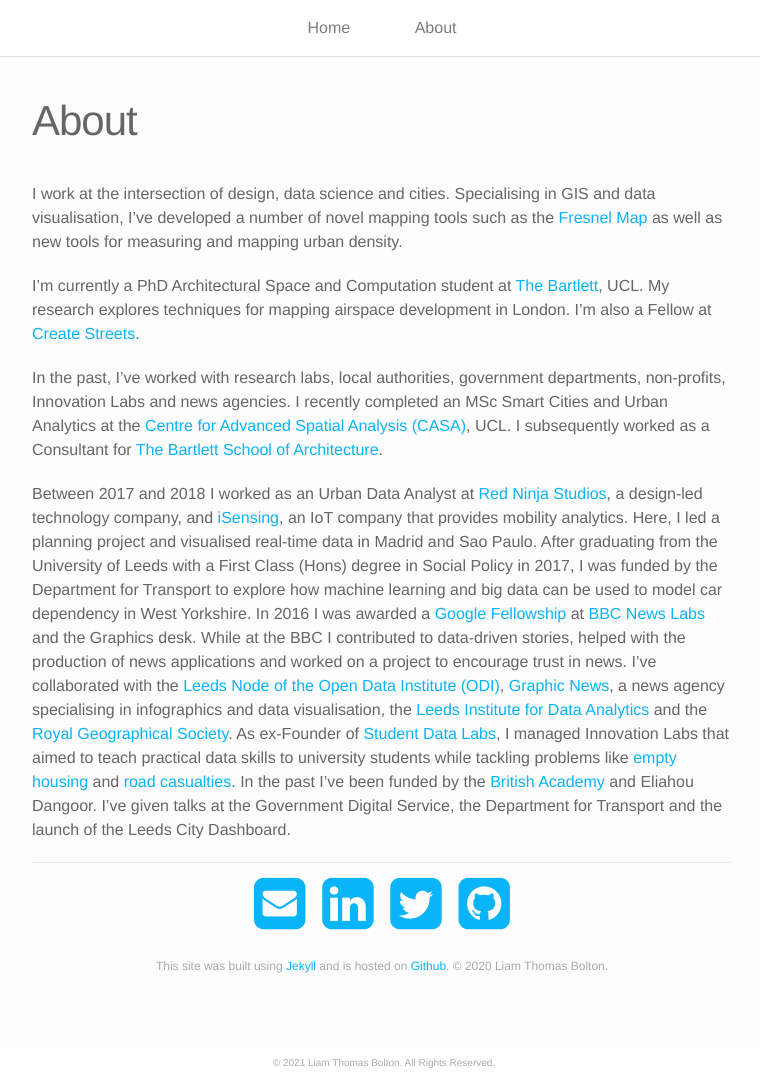
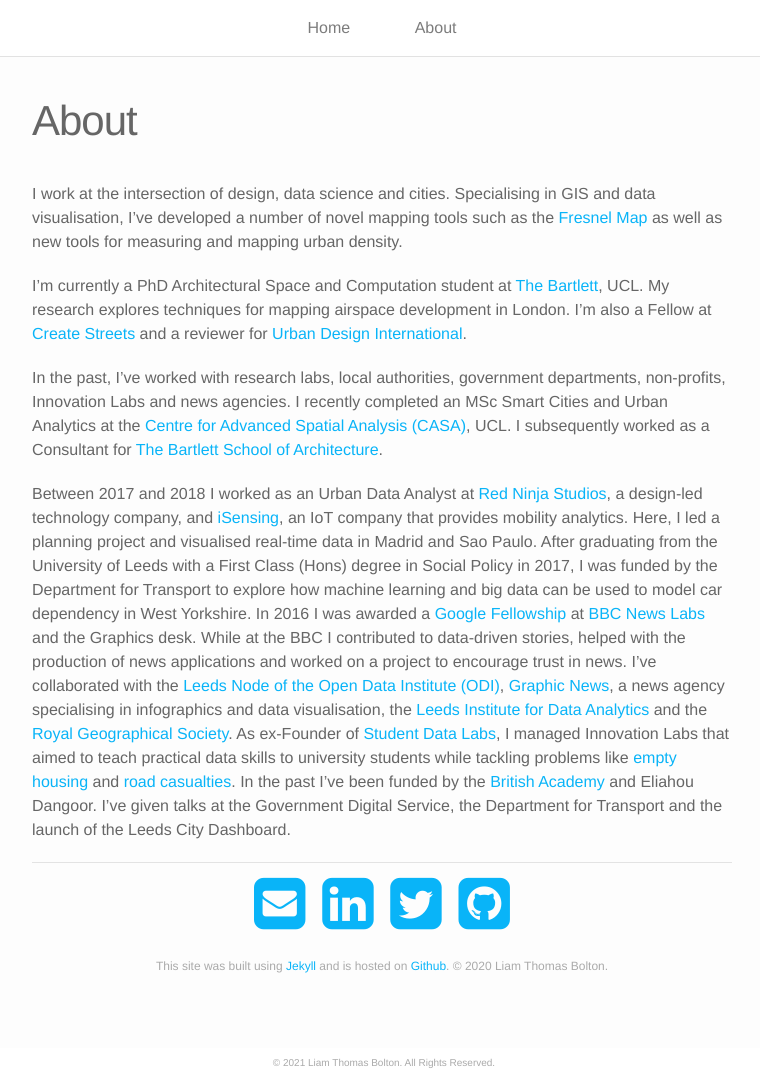
Before and after one commit to lbuk/portfolio-website, a Jekyll site: the page built from about.md, in a window 1280 px wide and 1078 px high. Shown: the whole window, without its empty margins (258-1018 px from the left). Built offline with Jekyll 4.4.1, drawn with Linux system fonts in a browser that asks for light colours; nearby versions of some CDN libraries.

Commit message:
Update about.md

```diff
--- a/about.md
+++ b/about.md
@@ -6,7 +6,7 @@
 
 I work at the intersection of design, data science and cities. Specialising in GIS and data visualisation, I've developed a number of novel mapping tools such as the <a href="https://www.liamthomasbolton.com/portfolio/FresnelMap/">Fresnel Map</a> as well as new tools for measuring and mapping urban density.
 
-I'm currently a PhD Architectural Space and Computation student at <a href="https://www.ucl.ac.uk/bartlett/">The Bartlett</a>, UCL. My research explores techniques for mapping airspace development in London. I'm also a Fellow at <a href="http://www.createstreets.com/">Create Streets</a>.
+I'm currently a PhD Architectural Space and Computation student at <a href="https://www.ucl.ac.uk/bartlett/">The Bartlett</a>, UCL. My research explores techniques for mapping airspace development in London. I'm also a Fellow at <a href="http://www.createstreets.com/">Create Streets</a> and a reviewer for <a href="https://www.palgrave.com/gb/journal/41289">Urban Design International</a>.
 
 In the past, I've worked with research labs, local authorities, government departments, non-profits, Innovation Labs and news agencies. I recently completed an MSc Smart Cities and Urban Analytics at the <a href="https://www.ucl.ac.uk/bartlett/casa/">Centre for Advanced Spatial Analysis (CASA)</a>, UCL. I subsequently worked as a Consultant for <a href="https://www.ucl.ac.uk/bartlett/architecture/">The Bartlett School of Architecture</a>.
 
```
